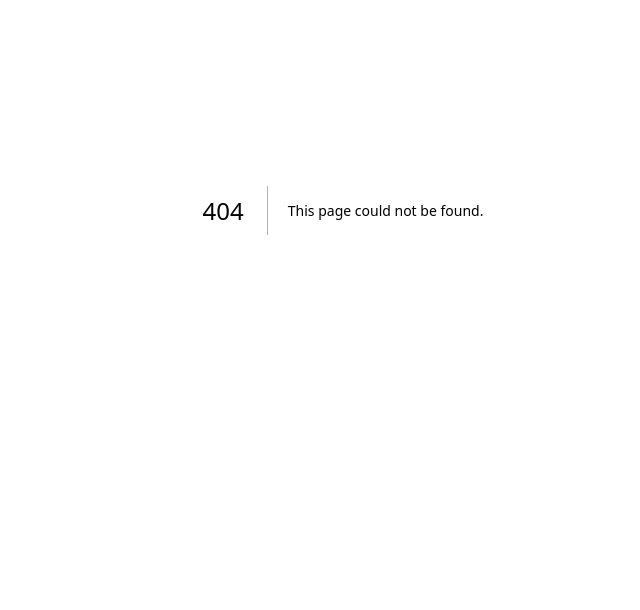
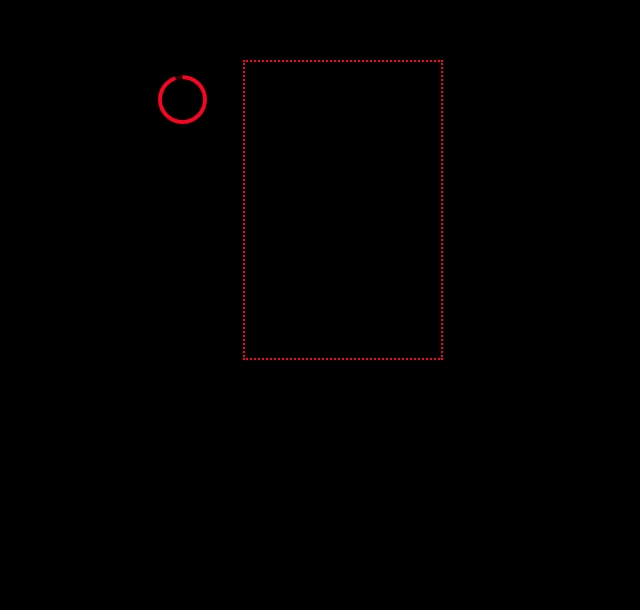
Before and after one commit to minhanPark/next-framer-test, a Next.js app: page /motion/use-scroll-element-position in a window 1280 px wide. Before the commit this address had no page. Shown: the part 190-800 px from the top of the page, without its empty margins (297-937 px from the left). Built offline with nearby package versions, Linux system fonts and the light colour scheme.

Commit message:
scroll에 container나 target 넣는 예제 추가

```diff
--- /dev/null
+++ b/app/motion/use-scroll-element-position/page.tsx
@@ -0,0 +1,56 @@
+"use client";
+
+import "./style.css";
+import { useRef } from "react";
+import { motion, useScroll } from "framer-motion";
+
+const Item = () => {
+  const ref = useRef(null);
+  // target을 주면 타겟의 ref와 현재화면의 viewport를 비교한다
+  // offset을 봤을 때 첫 배열에 [end end]라면 target의 end와 현재화면의 끝 부분이 만나면 0이 된다
+  // 뒤에 end start는 target의 end와 현재화면의 윗부분이 만나면 1이 된다.
+  const { scrollYProgress } = useScroll({
+    target: ref,
+    offset: ["end end", "end start"],
+  });
+  return (
+    <section>
+      <div ref={ref}>
+        <figure className="progress">
+          <svg id="progress" width="75" height="75" viewBox="0 0 100 100">
+            <circle cx="50" cy="50" r="30" pathLength="1" className="bg" />
+            <motion.circle
+              cx="50"
+              cy="50"
+              r="30"
+              pathLength="1"
+              className="indicator"
+              style={{ pathLength: scrollYProgress }}
+            />
+          </svg>
+        </figure>
+      </div>
+    </section>
+  );
+};
+
+const Page = () => {
+  return (
+    <>
+      <Item />
+      <Item />
+      <Item />
+      <Item />
+      <Item />
+      <Item />
+      <Item />
+      <Item />
+      <Item />
+      <Item />
+      <Item />
+      <Item />
+    </>
+  );
+};
+
+export default Page;
--- /dev/null
+++ b/app/motion/use-scroll-element-position/style.css
@@ -0,0 +1,162 @@
+body {
+  --black: #000000;
+  --ash-black: #222;
+  --white: #fafafa;
+  --sky: #00ccff;
+  --green: #22dddd;
+  --blue: #1300ff;
+  --dusk: #6600ff;
+  --purple: #9900ff;
+  --pink: #ff0066;
+  --red: #fe0222;
+  --orange: #fd7702;
+  --yellow: #ffbb00;
+
+  --background: var(--black);
+  --accent: var(--red);
+
+  margin: 0;
+  padding: 0;
+  background-color: var(--background);
+  color: var(--accent);
+  padding-bottom: 100px;
+}
+
+* {
+  font-family: sofia-pro, sans-serif;
+  font-weight: 400;
+  font-style: normal;
+  -webkit-font-smoothing: antialiased;
+}
+
+h1,
+h2,
+h3 {
+  font-family: sofia-pro, sans-serif;
+  font-weight: 600;
+  font-style: normal;
+}
+
+h1 {
+  font-size: 36px;
+  font-weight: 700;
+  letter-spacing: -1px;
+  line-height: 1.2;
+  text-align: center;
+  margin: 100px 0 40px;
+}
+
+h2 {
+  font-weight: 400;
+  margin: 50px 0 10px;
+}
+
+p {
+  margin: 0 0 30px 0;
+  font-size: 18px;
+}
+
+footer {
+  position: fixed;
+  bottom: 0;
+  left: 0;
+  right: 0;
+  display: flex;
+  justify-content: flex-start;
+  align-items: center;
+  padding: 20px;
+  background-image: radial-gradient(
+    rgba(0, 0, 0, 0) 1px,
+    var(--background) 1px
+  );
+  background-size: 4px 4px;
+  backdrop-filter: blur(3px);
+  -webkit-backdrop-filter: blur(3px);
+  -moz-backdrop-filter: blur(3px);
+  font-size: 14px;
+  line-height: 14px;
+}
+
+footer::before {
+  display: block;
+  content: "";
+  position: absolute;
+  top: -1px;
+  left: 0;
+  right: 0;
+  height: 1px;
+  background: var(--accent);
+  opacity: 0.2;
+}
+
+footer svg {
+  margin-right: 20px;
+}
+
+footer a {
+  text-decoration: none;
+  color: var(--accent);
+}
+
+code {
+  font-family: input-mono, monospace;
+  font-weight: 400;
+  font-style: normal;
+}
+
+.progress {
+  position: sticky;
+  top: 0;
+  width: 80px;
+  height: 80px;
+  margin: 0;
+  padding: 0;
+}
+
+.progress svg {
+  transform: translateX(-100px) rotate(-90deg);
+}
+
+circle {
+  stroke-dashoffset: 0;
+  stroke-width: 5%;
+  fill: none;
+}
+
+.bg {
+  stroke: var(--accent);
+  opacity: 0.2;
+}
+
+.progress .indicator {
+  stroke: var(--accent);
+}
+
+::-webkit-scrollbar {
+  height: 12px;
+  width: 5px;
+  background: var(--background);
+}
+
+::-webkit-scrollbar-thumb {
+  background: var(--accent);
+  -webkit-border-radius: 1ex;
+}
+
+::-webkit-scrollbar-corner {
+  background: var(--background);
+}
+
+section {
+  height: 100vh;
+  display: flex;
+  justify-content: center;
+  align-items: center;
+}
+
+section div {
+  width: 200px;
+  height: 300px;
+  border: 2px dotted var(--accent);
+  position: relative;
+}
--- /dev/null
+++ b/app/motion/use-scroll-element/page.tsx
@@ -0,0 +1,41 @@
+"use client";
+
+import "./style.css";
+import { useRef } from "react";
+import { motion, useScroll } from "framer-motion";
+
+const Page = () => {
+  const ref = useRef(null);
+  // 기준을 컨테이너로 변경할 수 있다. 원래는 윈도우 viewport 기준이다.
+  const { scrollXProgress } = useScroll({ container: ref });
+  return (
+    <>
+      <svg id="progress" width="100" height="100" viewBox="0 0 100 100">
+        <circle cx="50" cy="50" r="30" pathLength="1" className="bg" />
+        <motion.circle
+          cx="50"
+          cy="50"
+          r="30"
+          pathLength="1"
+          className="indicator"
+          style={{ pathLength: scrollXProgress }}
+        />
+      </svg>
+      <ul style={{ margin: "100px" }} ref={ref}>
+        <li></li>
+        <li></li>
+        <li></li>
+        <li></li>
+        <li></li>
+        <li></li>
+        <li></li>
+        <li></li>
+        <li></li>
+        <li></li>
+        <li></li>
+      </ul>
+    </>
+  );
+};
+
+export default Page;
--- /dev/null
+++ b/app/motion/use-scroll-element/style.css
@@ -0,0 +1,173 @@
+body {
+  --black: #000000;
+  --ash-black: #222;
+  --white: #fafafa;
+  --sky: #00ccff;
+  --green: #22dddd;
+  --blue: #1300ff;
+  --dusk: #6600ff;
+  --purple: #9900ff;
+  --pink: #ff0066;
+  --red: #fe0222;
+  --orange: #fd7702;
+  --yellow: #ffbb00;
+
+  --background: var(--blue);
+  --accent: var(--white);
+
+  margin: 0;
+  padding: 0;
+  background-color: var(--background);
+  color: var(--accent);
+  padding-bottom: 100px;
+}
+
+#root {
+  position: absolute;
+  top: 0;
+  left: 0;
+  bottom: 0;
+  right: 0;
+  display: flex;
+  align-items: center;
+}
+
+* {
+  font-family: sofia-pro, sans-serif;
+  font-weight: 400;
+  font-style: normal;
+  -webkit-font-smoothing: antialiased;
+}
+
+h1,
+h2,
+h3 {
+  font-family: sofia-pro, sans-serif;
+  font-weight: 600;
+  font-style: normal;
+}
+
+h1 {
+  font-size: 36px;
+  font-weight: 700;
+  letter-spacing: -1px;
+  line-height: 1.2;
+  text-align: center;
+  margin: 100px 0 40px;
+}
+
+h2 {
+  font-weight: 400;
+  margin: 50px 0 10px;
+}
+
+p {
+  margin: 0 0 30px 0;
+  font-size: 18px;
+}
+
+footer {
+  position: fixed;
+  bottom: 0;
+  left: 0;
+  right: 0;
+  display: flex;
+  justify-content: flex-start;
+  align-items: center;
+  padding: 20px;
+  background-image: radial-gradient(
+    rgba(0, 0, 0, 0) 1px,
+    var(--background) 1px
+  );
+  background-size: 4px 4px;
+  backdrop-filter: blur(3px);
+  -webkit-backdrop-filter: blur(3px);
+  -moz-backdrop-filter: blur(3px);
+  font-size: 14px;
+  line-height: 14px;
+}
+
+footer::before {
+  display: block;
+  content: "";
+  position: absolute;
+  top: -1px;
+  left: 0;
+  right: 0;
+  height: 1px;
+  background: var(--accent);
+  opacity: 0.2;
+}
+
+footer svg {
+  margin-right: 20px;
+}
+
+footer a {
+  text-decoration: none;
+  color: var(--accent);
+}
+
+code {
+  font-family: input-mono, monospace;
+  font-weight: 400;
+  font-style: normal;
+}
+
+#progress {
+  position: fixed;
+  top: 20px;
+  left: 20px;
+  transform: rotate(-90deg);
+}
+
+circle {
+  stroke-dashoffset: 0;
+  stroke-width: 15%;
+  fill: none;
+}
+
+.bg {
+  stroke: var(--accent);
+  opacity: 0.3;
+}
+
+#progress .indicator {
+  stroke: var(--accent);
+}
+
+ul {
+  display: flex;
+  list-style: none;
+  height: 300px;
+  overflow-x: scroll;
+  padding: 20px 0;
+  flex: 0 0 600px;
+  margin: 0 auto;
+}
+
+::-webkit-scrollbar {
+  height: 5px;
+  width: 5px;
+  background: #fff3;
+  -webkit-border-radius: 1ex;
+}
+
+::-webkit-scrollbar-thumb {
+  background: var(--accent);
+  -webkit-border-radius: 1ex;
+}
+
+::-webkit-scrollbar-corner {
+  background: #fff3;
+}
+
+li {
+  flex: 0 0 200px;
+  background: var(--accent);
+  margin: 0 20px 0 0;
+}
+
+li:last-of-type {
+  margin: 0;
+}
--- /dev/null
+++ b/app/motion/use-scroll-spring/page.tsx
@@ -0,0 +1,30 @@
+"use client";
+
+import { motion, useScroll, useSpring } from "framer-motion";
+
+import LoremIpsum from "../use-scroll/LoremIpsum";
+import "../use-scroll/style.css";
+
+const Page = () => {
+  const { scrollYProgress } = useScroll();
+  const scaleX = useSpring(scrollYProgress, {
+    stiffness: 400,
+    damping: 90,
+    restDelta: 0.001,
+  });
+  // scaleX를 찍어도 motionValue가 달라지지는 않고
+  // spring 애니메이션이 적용된다.
+  console.log(scaleX);
+
+  return (
+    <>
+      <motion.div className="progress-bar" style={{ scaleX }} />
+      <h1>
+        <code>useScroll</code> with spring smoothing
+      </h1>
+      <LoremIpsum />
+    </>
+  );
+};
+
+export default Page;
--- a/app/motion/use-scroll/page.tsx
+++ b/app/motion/use-scroll/page.tsx
@@ -3,14 +3,21 @@
 import { motion, useScroll } from "framer-motion";
 
 import LoremIpsum from "./LoremIpsum";
-
 import "./style.css";
 
 const Page = () => {
+  // 값을 찍어보니 객체가 나온다.
+  // current, lastUpdated, prev 등도 있고 velocity에 관한 것도 있음.
+  // 하지만 스크롤을 움직여도 다시 렌더링이 되지 않는 것을 보면 일반적으로 state로 만들어진건 아니다.
+  // 추측컨데 progrss 값은 0 - 1 사이의 값이 나오는 것 같다.
   const { scrollYProgress } = useScroll();
   console.log(scrollYProgress);
   return (
     <>
+      <motion.div
+        className="progress-bar"
+        style={{ scaleX: scrollYProgress }}
+      />
       <h1>useCrollDeme</h1>
       <LoremIpsum />
     </>
```
